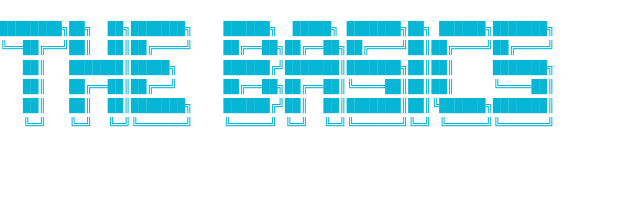
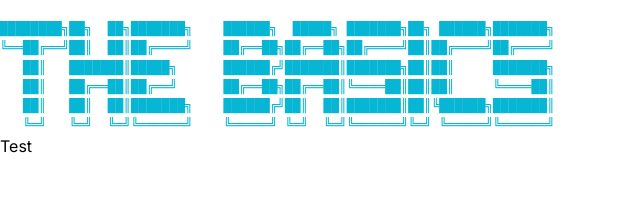
Before and after one commit to ksande91/learn-nvim, a Next.js app: page /basics in a window 1280 px wide. Shown: the top 208 px of the page, without its empty margins (0-640 px from the left). Built offline with nearby package versions, Linux system fonts and the light colour scheme.

Commit message:
Add InfoBox component

```diff
--- a/src/app/basics/page.tsx
+++ b/src/app/basics/page.tsx
@@ -1,10 +1,16 @@
-import TheBasics from "@/components/Headings/TheBasics"
-import { type ReactElement, type ReactNode } from "react"
+import TheBasics from "@/components/Headings/TheBasics";
+import InfoBox from "@/components/InfoBox";
+import { type ReactElement, type ReactNode } from "react";
 
 export interface BasicsPageProps {
-  children: ReactNode
+  children: ReactNode;
 }
 
 export default function BasicsPage(props: BasicsPageProps): ReactElement {
-  return (<div><TheBasics /></div>)
+  return (
+    <div>
+      <TheBasics />
+      <InfoBox>Test</InfoBox>
+    </div>
+  );
 }
--- /dev/null
+++ b/src/components/InfoBox/index.tsx
@@ -0,0 +1,9 @@
+import { type ReactElement, type ReactNode } from "react";
+
+export interface InfoBoxProps {
+  children: ReactNode;
+}
+
+export default function InfoBox({ children }: InfoBoxProps): ReactElement {
+  return <div>{children}</div>;
+}
```
